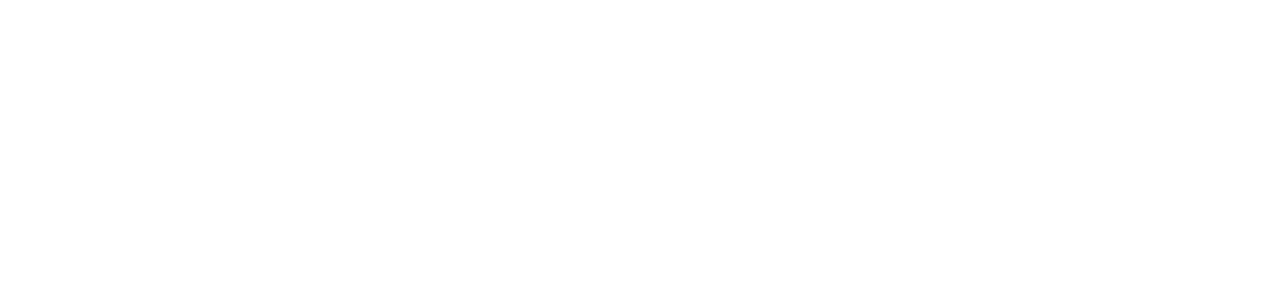
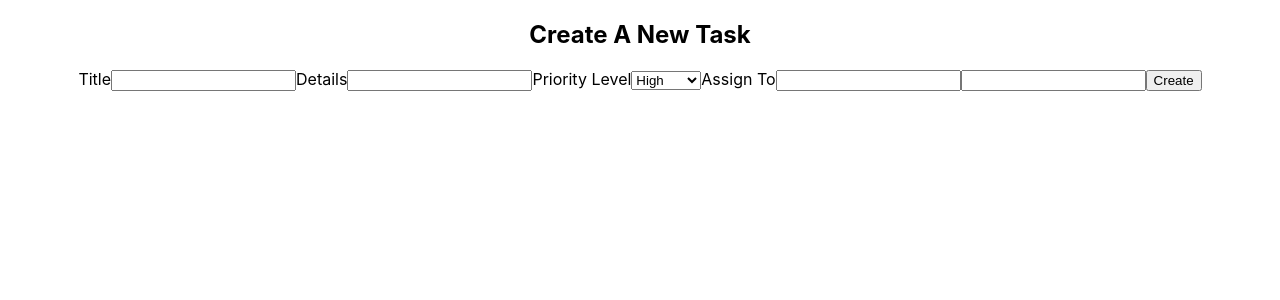
Before and after one commit to david-tech-ding/task-management-app, a React (Create React App) app: page / in a window 1280 px wide. Shown: the top 300 px of the page. Built offline with nearby package versions, Linux system fonts and the light colour scheme.

Commit message:
Add CreateTask component with functionality, create files for CreateTask tests and style

```diff
--- a/package.json
+++ b/package.json
@@ -7,6 +7,7 @@
     "@testing-library/react": "^13.4.0",
     "@testing-library/user-event": "^13.5.0",
     "react": "^18.2.0",
+    "react-datepicker": "^4.16.0",
     "react-dom": "^18.2.0",
     "react-scripts": "5.0.1",
     "web-vitals": "^2.1.4"
--- a/src/components/App.js
+++ b/src/components/App.js
@@ -1,7 +1,14 @@
+import React from "react";
+import "./CreateTask";
 import "../styles/app.css";
+import CreateTask from "./CreateTask";
 
 function App() {
-  return <div className="App"></div>;
+  return (
+    <div className="App">
+      <CreateTask />
+    </div>
+  );
 }
 
 export default App;
--- /dev/null
+++ b/src/components/CreateTask.js
@@ -0,0 +1,96 @@
+import React, { useState } from "react";
+import axios from "axios";
+import DatePicker from "react-datepicker";
+import "react-datepicker/dist/react-datepicker.css";
+import "../styles/createtask.css";
+
+const CreateTask = () => {
+  axios.defaults.baseURL = "https://api.trello.com/1";
+
+  const initialState = {
+    fields: {
+      title: "",
+      details: "",
+      priorityLevel: "",
+      assignTo: "",
+      dueDate: "",
+    },
+  };
+  const [fields, setFields] = useState(initialState.fields);
+  const [startDate, setStartDate] = useState(new Date());
+  const onDateChange = (date) => setStartDate(date);
+  const handleCreateTask = (e) => {
+    e.preventDefault();
+    axios
+      .post("/cards", { ...fields })
+      .then(console.log(fields))
+      .catch((err) => console.log(err));
+  };
+  const handleFieldChange = (e) => {
+    e.preventDefault();
+    setFields({ ...fields, [e.target.name]: e.target.value });
+  };
+
+  return (
+    <div className="create-task">
+      <h2 className="create-task-heading">Create A New Task</h2>
+      <form className="create-task-form" onSubmit={handleCreateTask}>
+        <label htmlFor="title">Title</label>
+        <input
+          className="create-task-form_input"
+          type="text"
+          id="title"
+          name="title"
+          value={fields.title}
+          onChange={handleFieldChange}
+        />
+        <label htmlFor="details">Details</label>
+        <input
+          className="create-task-form_input"
+          type="text"
+          id="details"
+          name="details"
+          value={fields.details}
+          onChange={handleFieldChange}
+        />
+        <label htmlFor="priorityLevel">Priority Level</label>
+        <select
+          className="create-task-form_select"
+          id="priorityLevel"
+          name="priorityLevel"
+          value={fields.priorityLevel}
+          onChange={handleFieldChange}
+        >
+          <option className="priority-level-high" value="High">
+            High
+          </option>
+          <option className="priority-level-high" value="Medium">
+            Medium
+          </option>
+          <option className="priority-level-high" value="Low">
+            Low
+          </option>
+        </select>
+        <label htmlFor="assignTo">Assign To</label>
+        <input
+          className="create-task-form_input"
+          type="text"
+          id="assignTo"
+          name="assignTo"
+          value={fields.assignTo}
+          onChange={handleFieldChange}
+        />
+        <DatePicker
+          selected={startDate}
+          onDateChange={onDateChange}
+          id="dueDate"
+          name="dueDate"
+          value={fields.dueDate}
+        />
+        <button type="submit">Create</button>
+      </form>
+    </div>
+  );
+};
+
+export default CreateTask;
```
Also changed, not shown: src/styles/createtask.css (added), 2 other files (tests, documents, lock files or other folders).
